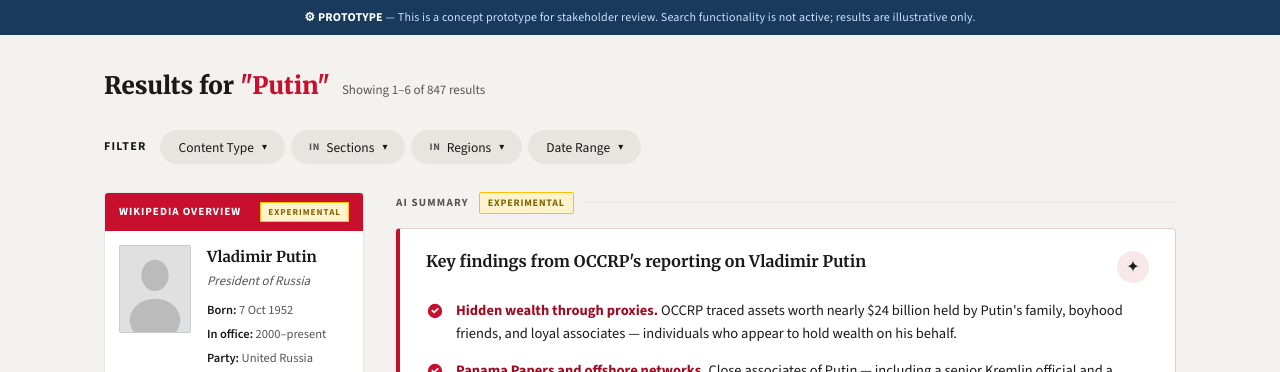
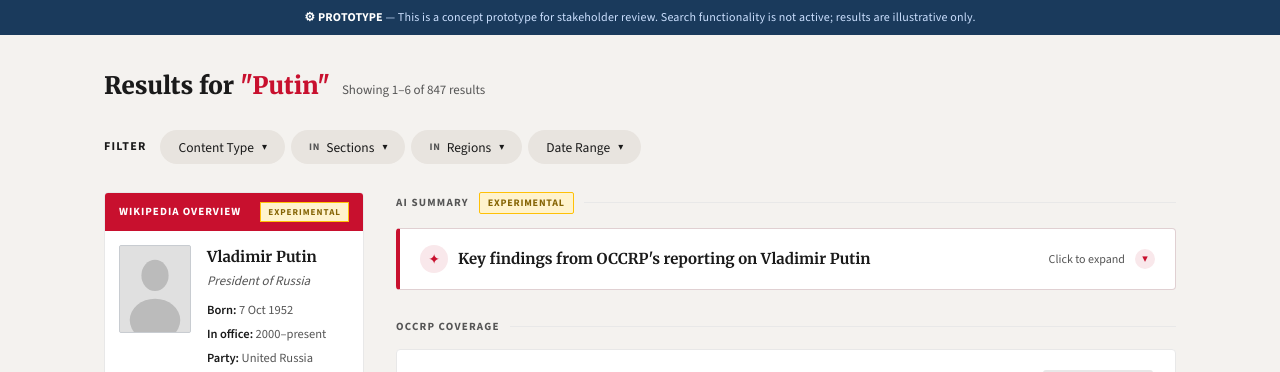
Before and after one commit to christriescoding/ai-search-prototype, a plain HTML site: page index.html in a window 1280 px wide. Shown: the top 372 px of the page. Drawn offline with nearby package versions, Linux system fonts and the light colour scheme.

Commit message:
Replacement for Index

```diff
--- a/index.html
+++ b/index.html
@@ -232,34 +232,78 @@
       border: 1px solid #e0d0d2;
       border-left: 4px solid var(--red);
       border-radius: var(--radius);
-      padding: 22px 26px;
       margin-bottom: 28px;
       animation: fadeUp .4s ease both;
+      overflow: hidden;
     }
-    .ai-card-header {
+    .ai-card-toggle {
+      width: 100%;
+      background: none;
+      border: none;
+      cursor: pointer;
+      padding: 16px 20px;
       display: flex;
-      align-items: flex-start;
+      align-items: center;
       justify-content: space-between;
       gap: 12px;
-      margin-bottom: 16px;
+      text-align: left;
+      transition: background .15s;
+    }
+    .ai-card-toggle:hover { background: #fdf5f6; }
+    .ai-toggle-left {
+      display: flex;
+      align-items: center;
+      gap: 10px;
     }
     .ai-card-title {
       font-family: var(--font-serif);
-      font-size: 16px;
+      font-size: 15px;
       font-weight: 700;
       color: var(--charcoal);
       line-height: 1.3;
     }
+    .ai-toggle-right {
+      display: flex;
+      align-items: center;
+      gap: 10px;
+      flex-shrink: 0;
+    }
+    .ai-toggle-hint {
+      font-size: 12px;
+      color: var(--mid-grey);
+      font-family: var(--font-sans);
+    }
+    .ai-chevron {
+      width: 20px;
+      height: 20px;
+      border-radius: 50%;
+      background: var(--red-light);
+      display: flex;
+      align-items: center;
+      justify-content: center;
+      font-size: 11px;
+      color: var(--red);
+      transition: transform .25s, background .15s;
+      flex-shrink: 0;
+    }
+    .ai-card.open .ai-chevron { transform: rotate(180deg); background: var(--red); color: #fff; }
+    .ai-card-body {
+      display: none;
+      padding: 0 20px 18px;
+      border-top: 1px solid #f0e0e2;
+    }
+    .ai-card.open .ai-card-body { display: block; }
     .ai-icon {
       flex-shrink: 0;
-      width: 32px;
-      height: 32px;
+      width: 28px;
+      height: 28px;
       background: var(--red-light);
       border-radius: 50%;
       display: flex;
       align-items: center;
       justify-content: center;
-      font-size: 16px;
+      font-size: 14px;
+      color: var(--red);
     }
     .ai-highlights {
       list-style: none;
@@ -745,19 +789,27 @@
       <span class="badge badge-experimental">Experimental</span>
     </div>
 
-    <div class="ai-card">
-      <div class="ai-card-header">
+    <div class="ai-card" id="ai-card">
+      <button class="ai-card-toggle" onclick="toggleAI()" aria-expanded="false" aria-controls="ai-card-body">
+        <div class="ai-toggle-left">
+          <div class="ai-icon">✦</div>
           <div class="ai-card-title">Key findings from OCCRP's reporting on Vladimir Putin</div>
-        <div class="ai-icon">✦</div>
         </div>
-      <ul class="ai-highlights">
+        <div class="ai-toggle-right">
+          <span class="ai-toggle-hint">Click to expand</span>
+          <div class="ai-chevron">▾</div>
+        </div>
+      </button>
+      <div class="ai-card-body" id="ai-card-body">
+        <ul class="ai-highlights" style="margin-top:14px;">
           <li><div><strong>Hidden wealth through proxies.</strong> OCCRP traced assets worth nearly $24 billion held by Putin's family, boyhood friends, and loyal associates — individuals who appear to hold wealth on his behalf.</div></li>
           <li><div><strong>Panama Papers and offshore networks.</strong> Close associates of Putin — including a senior Kremlin official and a cellist friend — were found to secretly control offshore companies that moved hundreds of millions of dollars.</div></li>
           <li><div><strong>Loyalty rewarded with land and power.</strong> Former members of Putin's personal security detail were given land at steep discounts that had been seized from over 1,100 workers at a Moscow-area poultry plant.</div></li>
         </ul>
-      <div class="ai-disclaimer">
+        <div class="ai-disclaimer" style="margin-top:14px;">
           <span class="warn-icon">⚠</span>
           <span>This summary is generated automatically from OCCRP's published reporting. It is an experimental feature and may contain inaccuracies or omissions. Always consult the original articles for full context. OCCRP is not responsible for errors introduced by automated summarisation.</span>
+        </div>
       </div>
     </div>
 
@@ -844,6 +896,15 @@
 </div>
 
 <script>
+  function toggleAI() {
+    const card = document.getElementById('ai-card');
+    const btn = card.querySelector('.ai-card-toggle');
+    const hint = card.querySelector('.ai-toggle-hint');
+    const isOpen = card.classList.contains('open');
+    card.classList.toggle('open');
+    btn.setAttribute('aria-expanded', !isOpen);
+    hint.textContent = isOpen ? 'Click to expand' : 'Click to collapse';
+  }
   function toggleTab(btn) {
     const tab = btn.closest('.filter-tab');
     const dropdown = tab.querySelector('.filter-dropdown');
```
Lines whose indentation alone changed are shown as unchanged.
